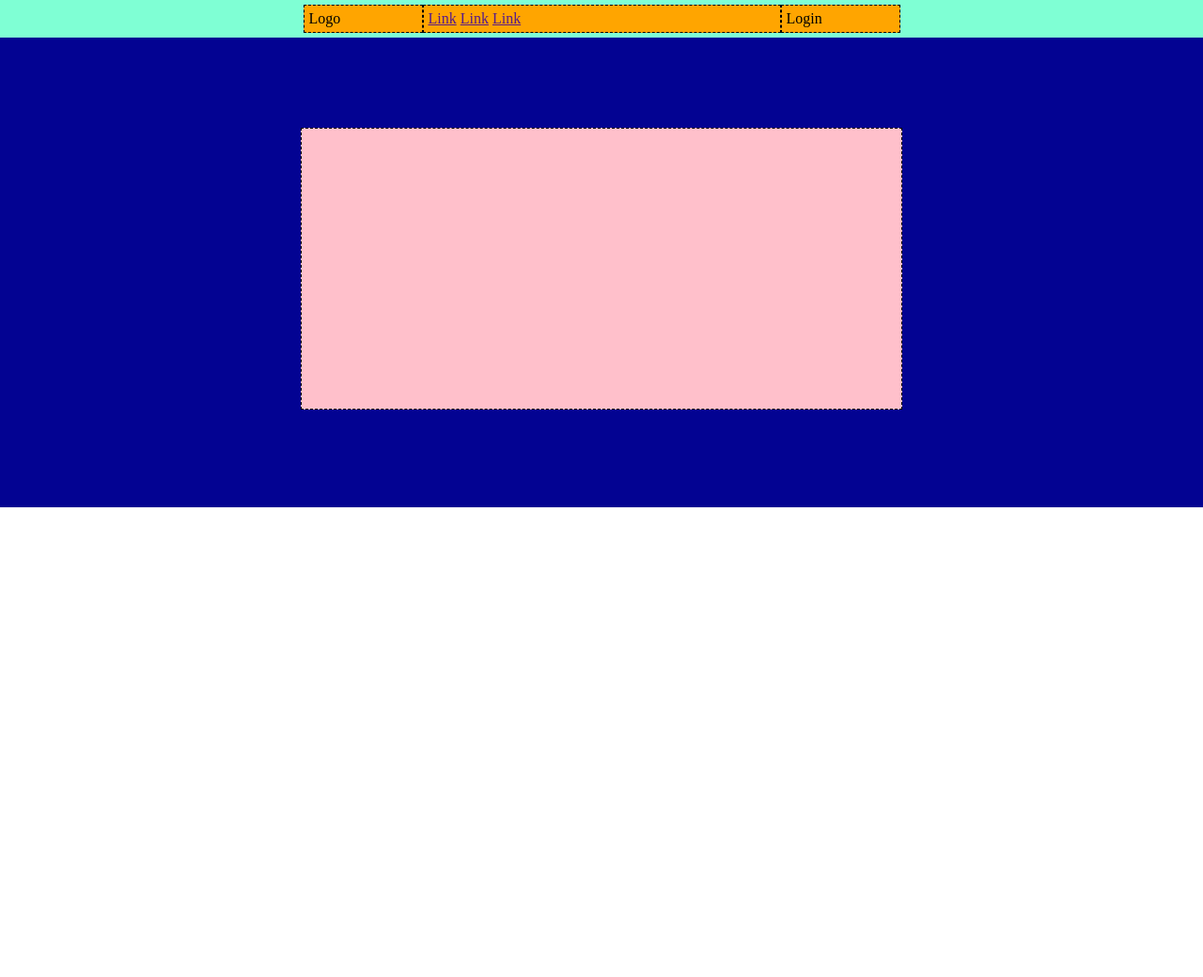
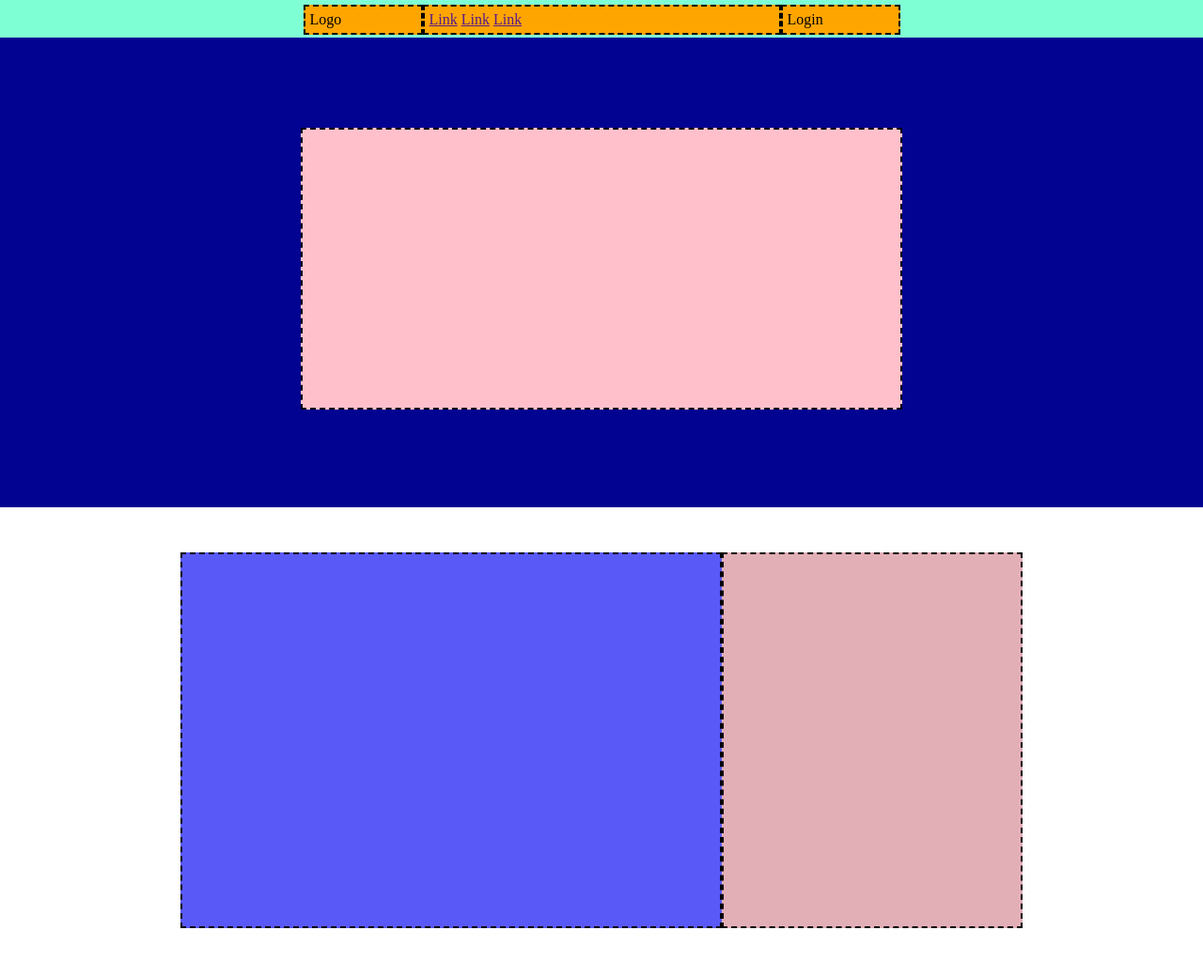
Before and after one commit to GiuseppeVartuli/htmlcss-struttura-discord, a plain HTML site: page index.html in a window 1280 px wide. Shown: the whole page at 94% size. Before the commit the page ends 800 px from the top, so only its background shows below. Drawn offline with Linux system fonts and the light colour scheme.

Commit message:
feat main

```diff
--- a/index.html
+++ b/index.html
@@ -19,9 +19,15 @@
         </div>
     </header>
     <nav>
-        <div class="conteiner">
+        <div class="conteiner , blue">
             <div class="dowload"></div>
         </div>
+        <main>
+            <div class="conteiner , white">
+                <div class="text , lightblue"></div>
+                <div class="banner , lightpink"></div>
+            </div>
+        </main>
     </nav>
 </body>
 </html>
--- a/style.css
+++ b/style.css
@@ -17,17 +17,17 @@ header{
 }
 .logo{
     padding: 5px;
-    border: 1px dashed black;
+    border: 2px dashed black;
     width: 20%;
 }
 .menu{
     padding: 5px;
-    border: 1px dashed black;
+    border: 2px dashed black;
     width: 60%;
 }
 .login{
     padding: 5px;
-    border: 1px dashed black;
+    border: 2px dashed black;
     width: 20%;
 }
 a{
@@ -40,14 +40,44 @@ nav{
     display: flex;
     height: 500px;
     width: 100%;
+}
+.blue{
     background-color: rgb(3, 3, 146);
+}
+.white{
+    background-color: white;
+}
+.lightgrey{
+    background-color: lightgrey;
+}
 
-}
 .dowload{
     height: 300px;
     width: 50%;
     background-color: pink;
     margin-left: 25%;
-    border: 1px dashed black;
+    border: 2px dashed black;
     margin-top: 6rem;
 }
+
+.text{
+    height: 400px;
+    width: 45%;
+
+    margin-left: 15%;
+    border: 2px dashed black;
+    margin-top: 3rem;
+}
+.banner{
+    height: 400px;
+    width: 25%;
+
+    border: 2px dashed black;
+    margin-top: 3rem;
+}
+.lightblue{
+    background-color: rgb(89, 89, 248);
+}
+.lightpink{
+    background-color: rgb(226, 175, 183);
+}
```
